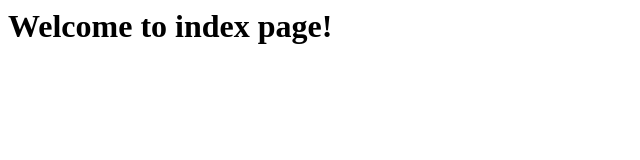
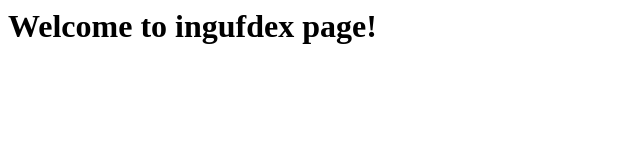
Before and after one commit to ayambarwar/DevopsLabTest2, a plain HTML site: page index.html in a window 1280 px wide. Shown: the whole page, without its empty margins (0-640 px from the left). Drawn offline with Linux system fonts and the light colour scheme.

Commit message:
Update index.html

```diff
--- a/index.html
+++ b/index.html
@@ -3,6 +3,6 @@
                 <h1/>
         </head>
         <body>
-                Welcome to index page!
+                Welcome to ingufdex page!
         </body>
 </html>
```
